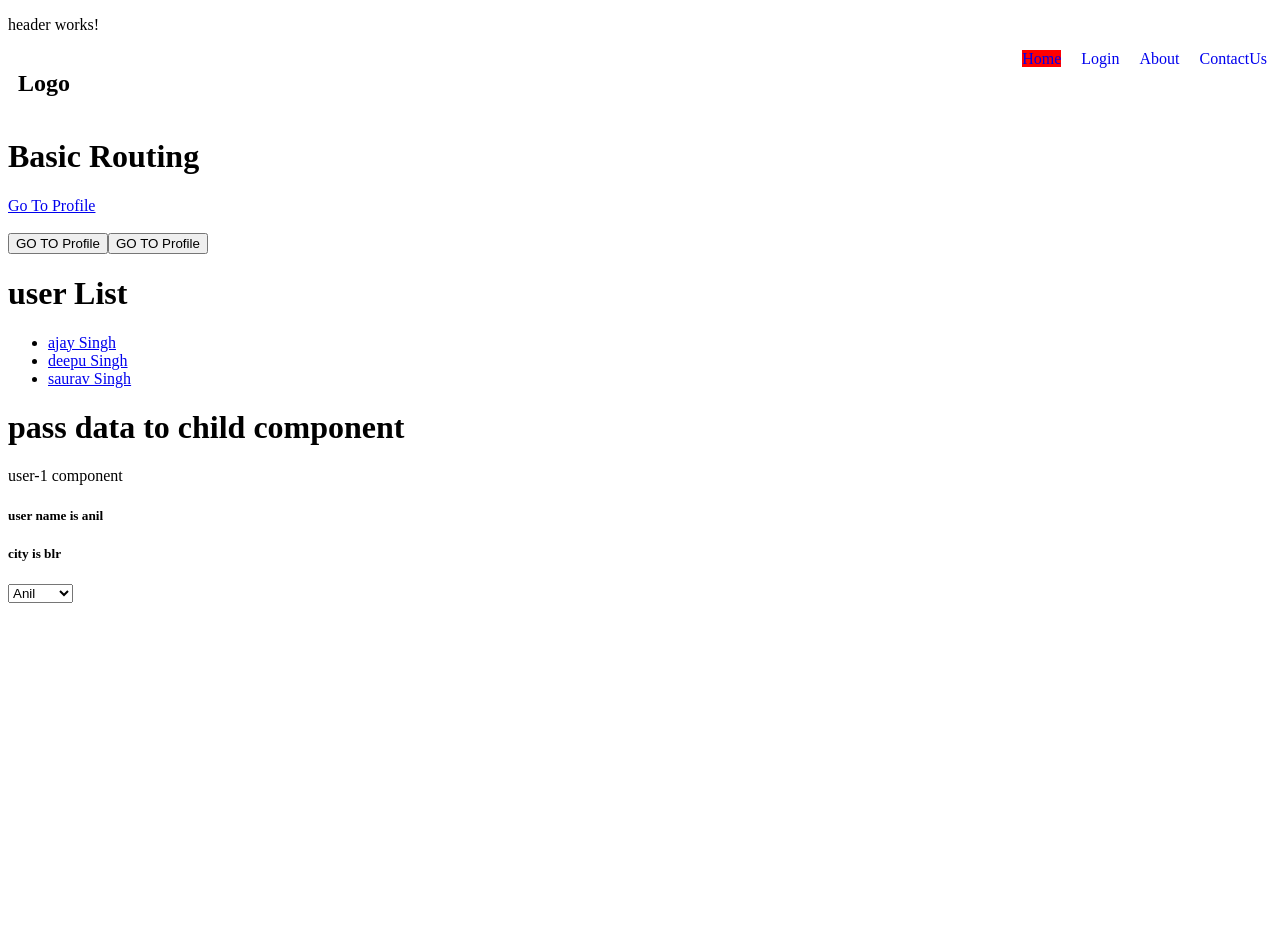
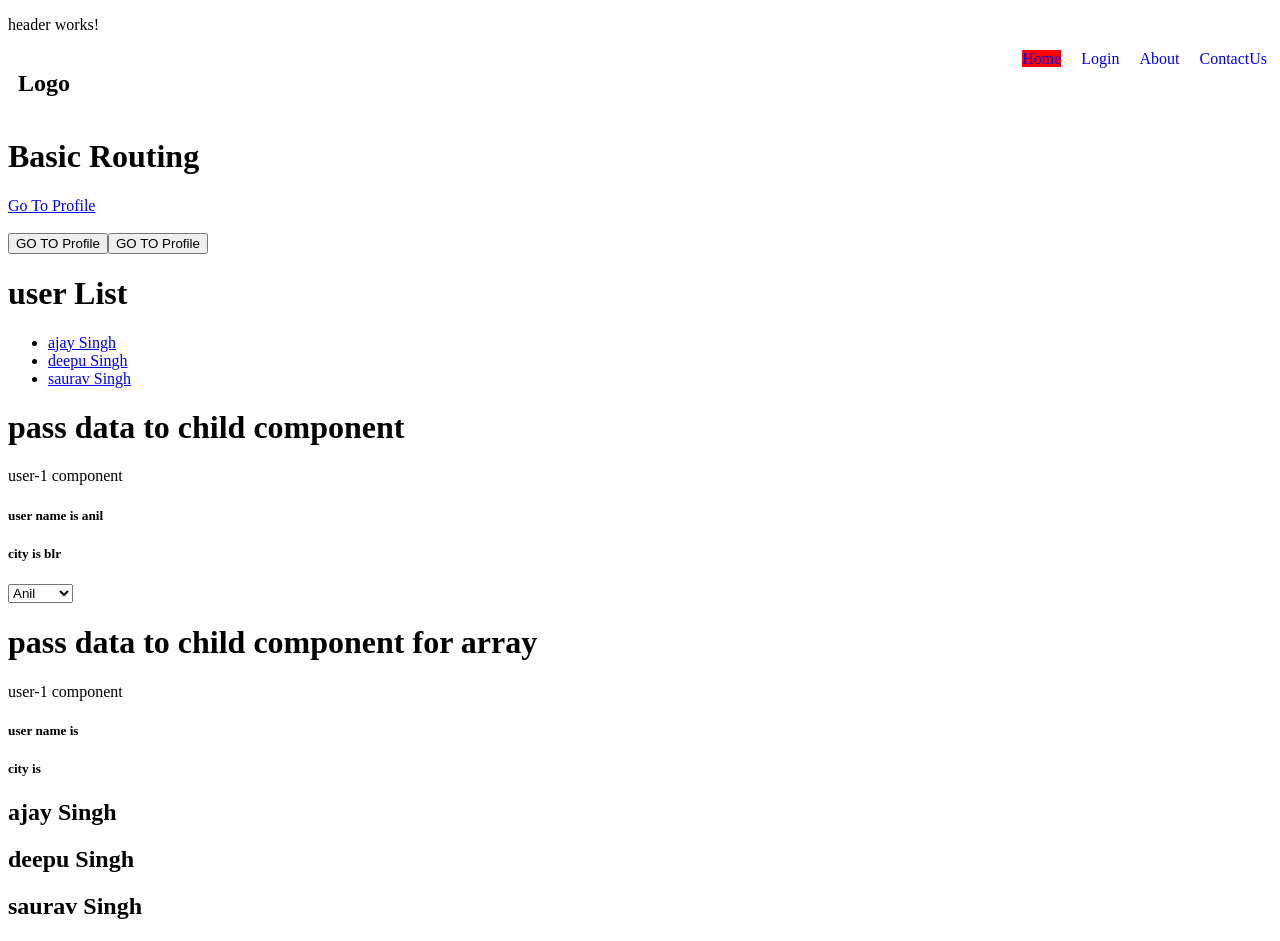
Before and after one commit to ajaysingh6531/AngularRouting, an Angular app: page / in a window 1280 px wide. Shown: the top 941 px of the page. Before the commit the page ends 800 px from the top, so only its background shows below. Built offline with nearby package versions, Linux system fonts and the light colour scheme.

Commit message:
array in child

```diff
--- a/src/app/home/home.html
+++ b/src/app/home/home.html
@@ -34,3 +34,13 @@
             <option value="deepu">Deepu</option>
             <option value="saurav">Saurav</option>
           </select>
+
+
+
+          <h1>pass data to child component for array</h1>
+
+          @for(u of users;track u){
+            <div>
+              <app-user-1 [us]="users"></app-user-1>
+            </div>
+          }
--- a/src/app/user-1/user-1.html
+++ b/src/app/user-1/user-1.html
@@ -2,3 +2,8 @@
 <!-- <h5>user name is {{us}}</h5> -->
  <h5>user name is {{usr}}</h5>
  <h5>city is {{city}}</h5>
+
+
+ @for(u of us;track u){
+     <h2>{{u.name}}</h2>
+ }
--- a/src/app/user-1/user-1.ts
+++ b/src/app/user-1/user-1.ts
@@ -11,4 +11,5 @@ export class User1 {
   // @Input() us:string=""
   @Input() usr:String="";
   @Input() city:String="";
+  @Input() us:{ id: number; name: string;age:number;email:string }[] = [];
 }
```
